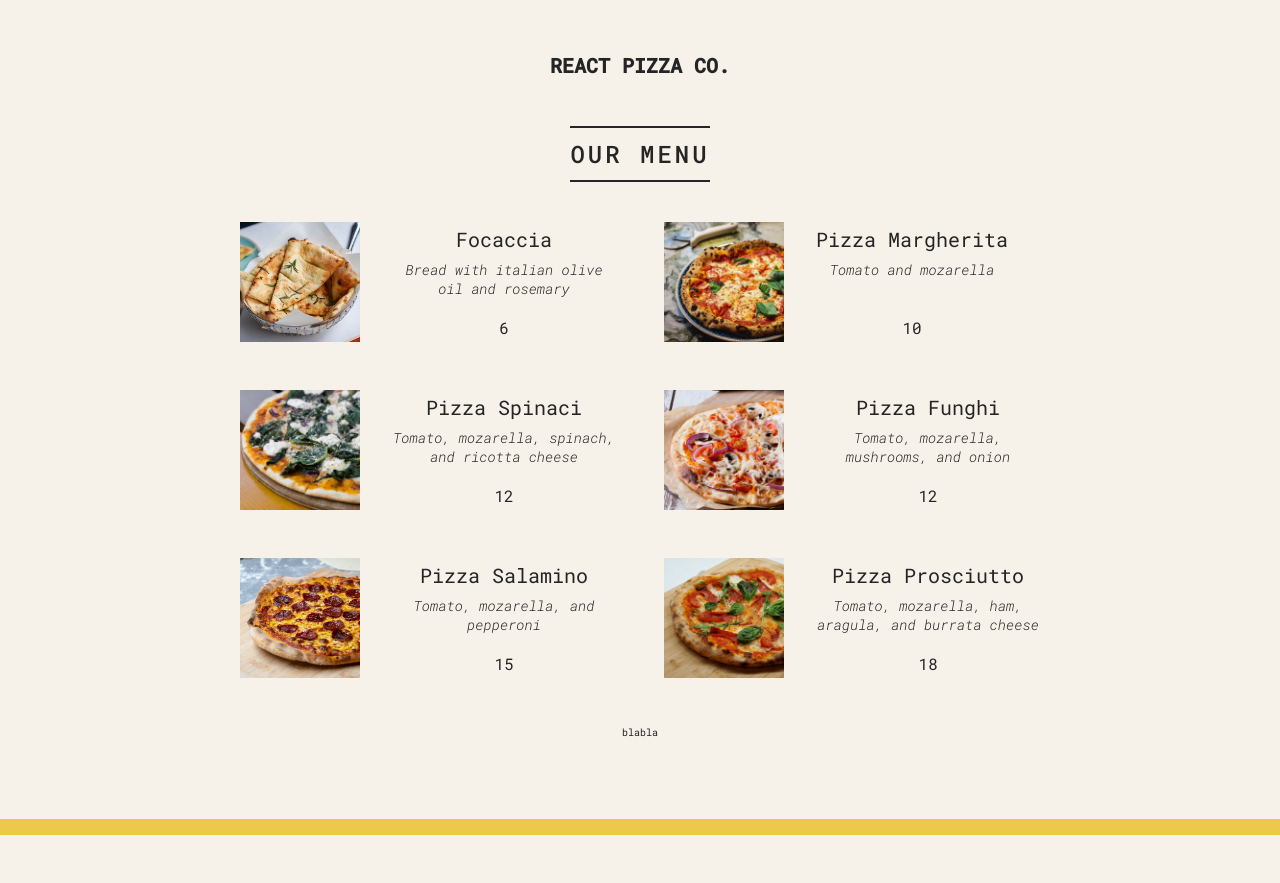
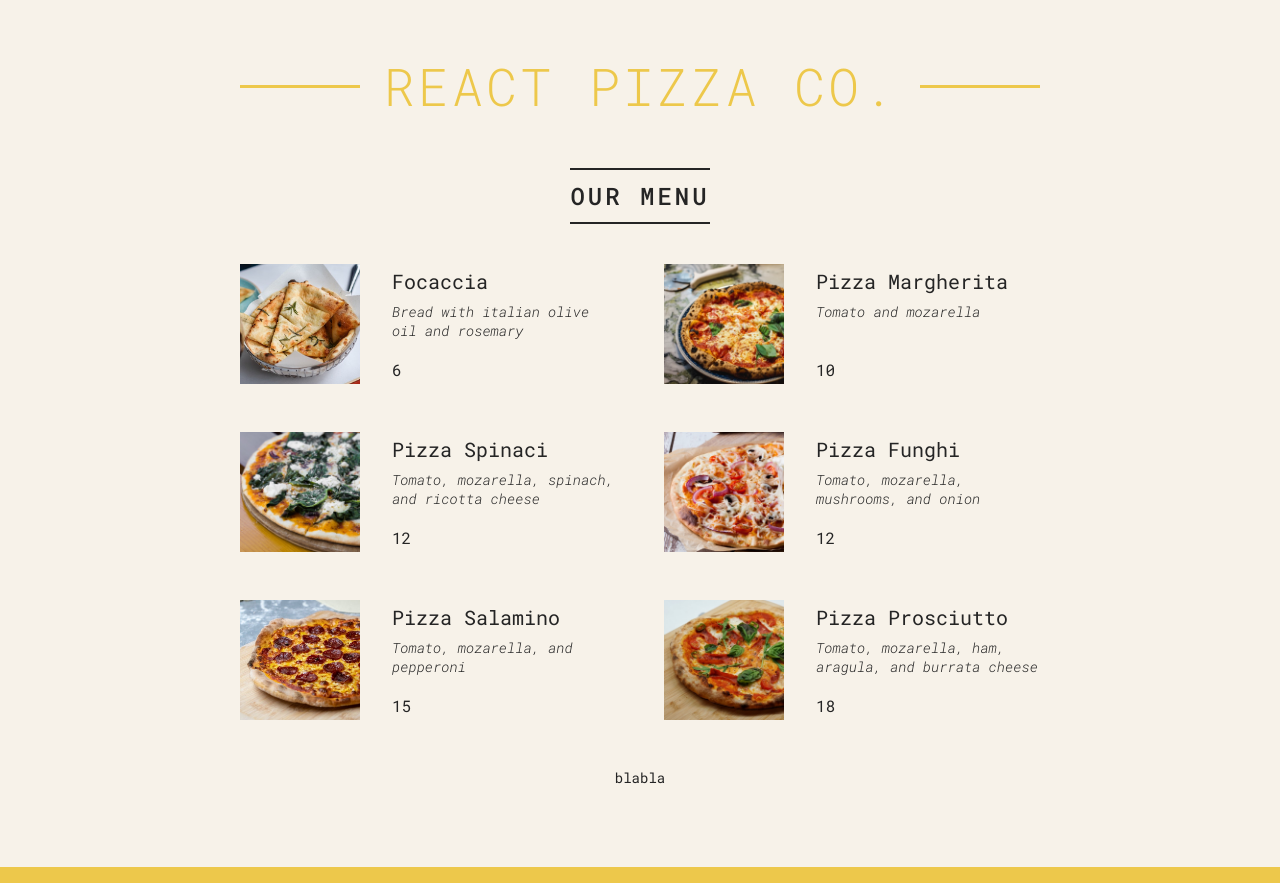
Before and after one commit to yornellas/pizza-menu-react, a React (Vite) app: page / in a window 1280 px wide. Before the commit the page ends 835 px from the top, so only its background shows below. Built offline with nearby package versions, Linux system fonts and the light colour scheme.

Commit message:
style: layout adjustment

```diff
--- a/src/index.css
+++ b/src/index.css
@@ -33,11 +33,11 @@ body {
 
 /* *************** */
 
-.header {
+header {
   align-self: stretch;
 }
 
-.header h1 {
+header h1 {
   /* Non-accessible color */
   color: #edc84b;
   /* color: #af8602; */
@@ -52,8 +52,8 @@ body {
   display: block;
 }
 
-.header h1::before,
-.header h1::after {
+header h1::before,
+header h1::after {
   display: block;
   content: '';
   height: 3px;
@@ -63,11 +63,11 @@ body {
   top: calc(50% - 1px);
 }
 
-.header h1::before {
+header h1::before {
   left: 0;
 }
 
-.header h1::after {
+header h1::after {
   right: 0;
 }
 
@@ -121,6 +121,7 @@ body {
   flex-direction: column;
   gap: 0.8rem;
   padding: 0.4rem 0;
+  text-align: left;
 }
 
 .pizza h3 {
@@ -151,7 +152,7 @@ body {
 
 /* *************** */
 
-.footer {
+footer {
   font-size: 1.4rem;
 }
 
```
